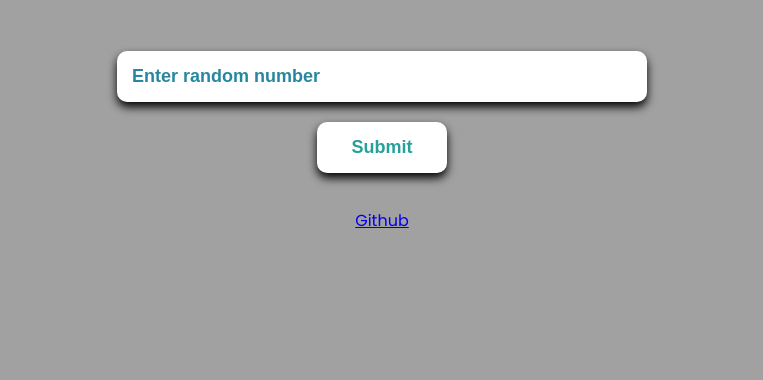
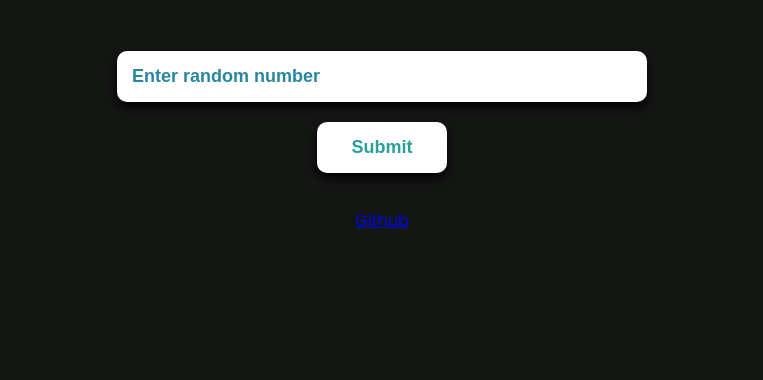
Before and after one commit to ezraike/Celestia_PFB_UI, a website: page public/index.html in a window 1280 px wide. Shown: the part 420-800 px from the top of the page, without its empty margins (258-1021 px from the left). Drawn offline with nearby package versions, Linux system fonts and the light colour scheme.

Commit message:
Update style.css

```diff
--- a/public/style.css
+++ b/public/style.css
@@ -1,10 +1,11 @@
 
 @import url('https://fonts.googleapis.com/css?family=Poppins:400,500,600,700&display=swap');
 
+
 body {
   font-family: 'Poppins', sans-serif;
-  color: #b2a7a7;
-  background-color: #a2a1a1;
+  color: #125a20;
+  background-color: #141614;
   display: flex;
   flex-direction: column;
   align-items: center;
@@ -55,6 +56,7 @@ form input {
 
 
 
+
 .success {
   color: #ffffff;
 }
```
